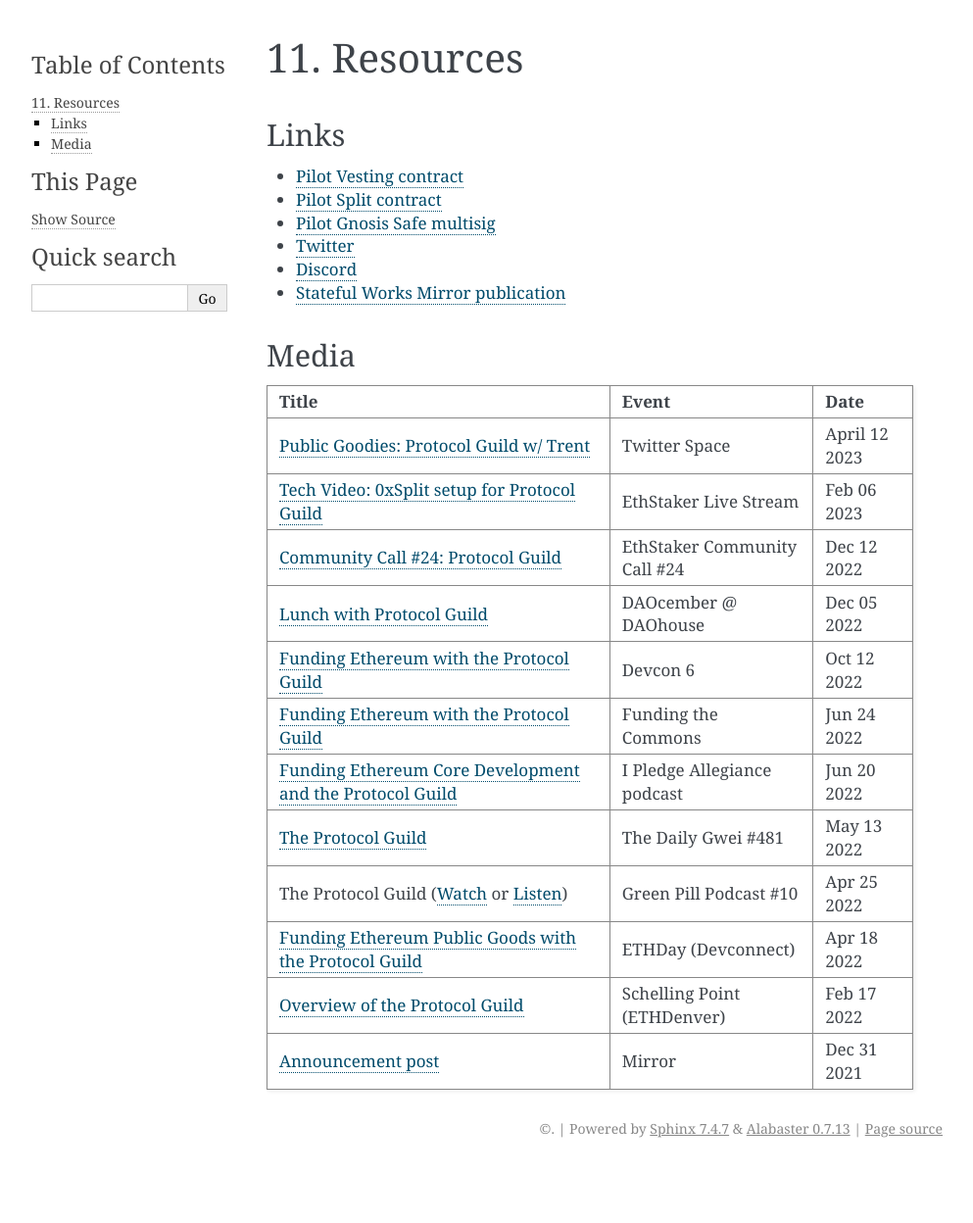
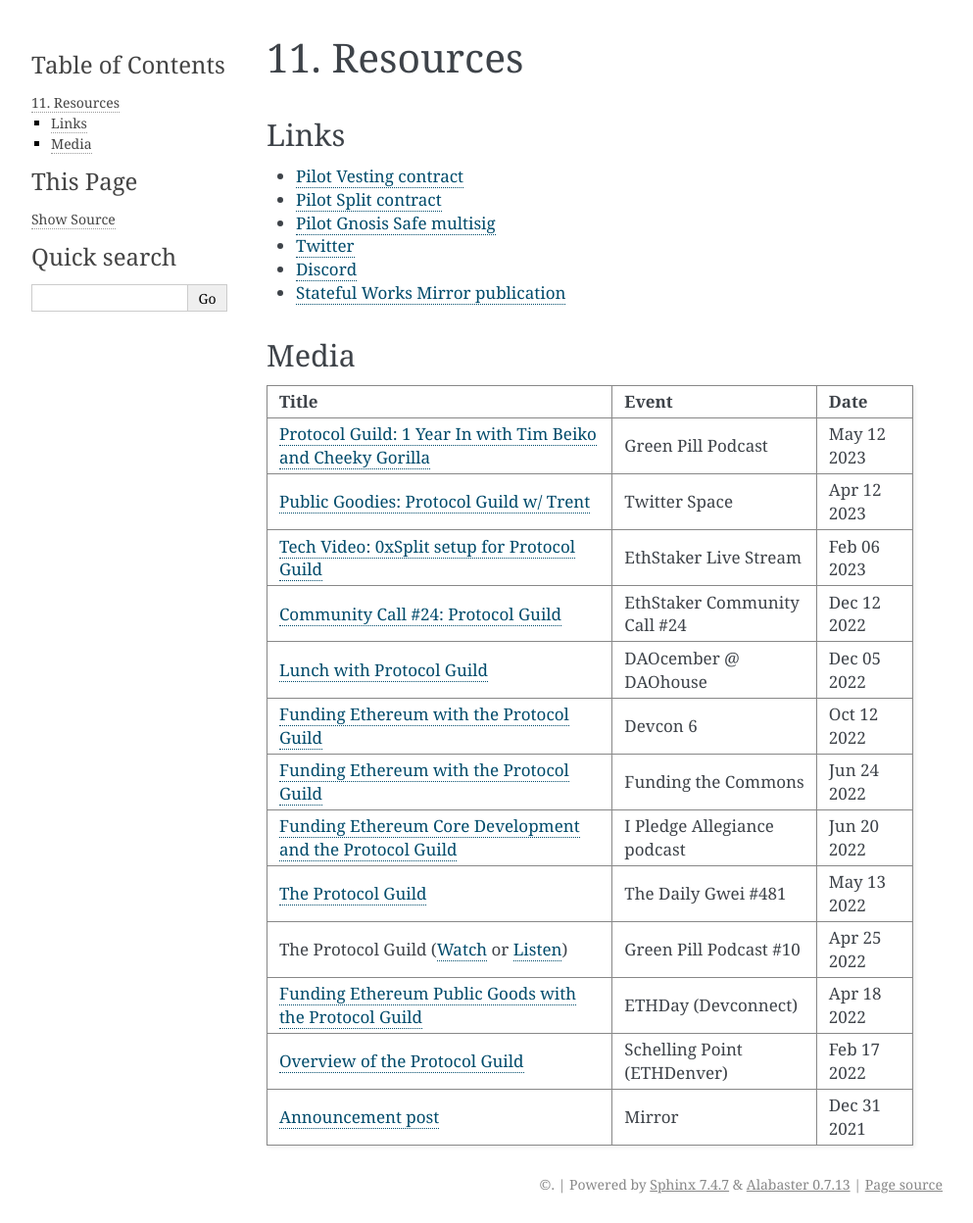
Before and after one commit to protocolguild/documentation, a Sphinx documentation site: the page built from docs/11-resources.md, in a window 1280 px wide. Shown: the whole page at 98% size, without its empty margins (148-1141 px from the left). Built offline with Sphinx 7.4.7, drawn with Linux system fonts in a browser that asks for light colours; before the commit the page ends 1191 px from its top, so only the background shows below that.

Commit message:
Add Green Pill Podcast #2 to Media

```diff
--- a/docs/11-resources.md
+++ b/docs/11-resources.md
@@ -13,7 +13,8 @@
 
 | Title | Event | Date |
 |:----|:----|:----|
-| [Public Goodies: Protocol Guild w/ Trent](https://twitter.com/i/spaces/1lDxLnapyBwGm) | Twitter Space | April 12 2023 |
+| [Protocol Guild: 1 Year In with Tim Beiko and Cheeky Gorilla](https://youtu.be/4_Z0TAoDae4) | Green Pill Podcast | May 12 2023 |
+| [Public Goodies: Protocol Guild w/ Trent](https://twitter.com/i/spaces/1lDxLnapyBwGm) | Twitter Space | Apr 12 2023 |
 | [Tech Video: 0xSplit setup for Protocol Guild](https://www.youtube.com/watch?v=-KbH359Ek58) | EthStaker Live Stream | Feb 06 2023 |
 | [Community Call #24: Protocol Guild](https://youtu.be/WEZfDnHxRAk) | EthStaker Community Call #24 | Dec 12 2022 |
 | [Lunch with Protocol Guild](https://www.youtube.com/watch?v=d2HP3GTbkUs) | DAOcember @ DAOhouse | Dec 05 2022 |
```
